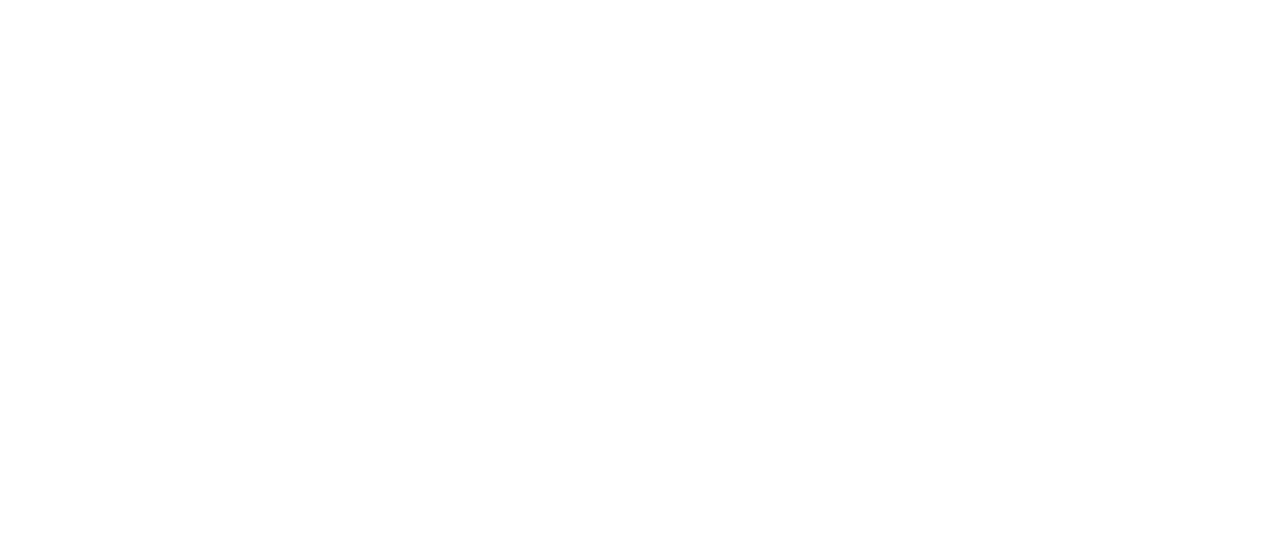
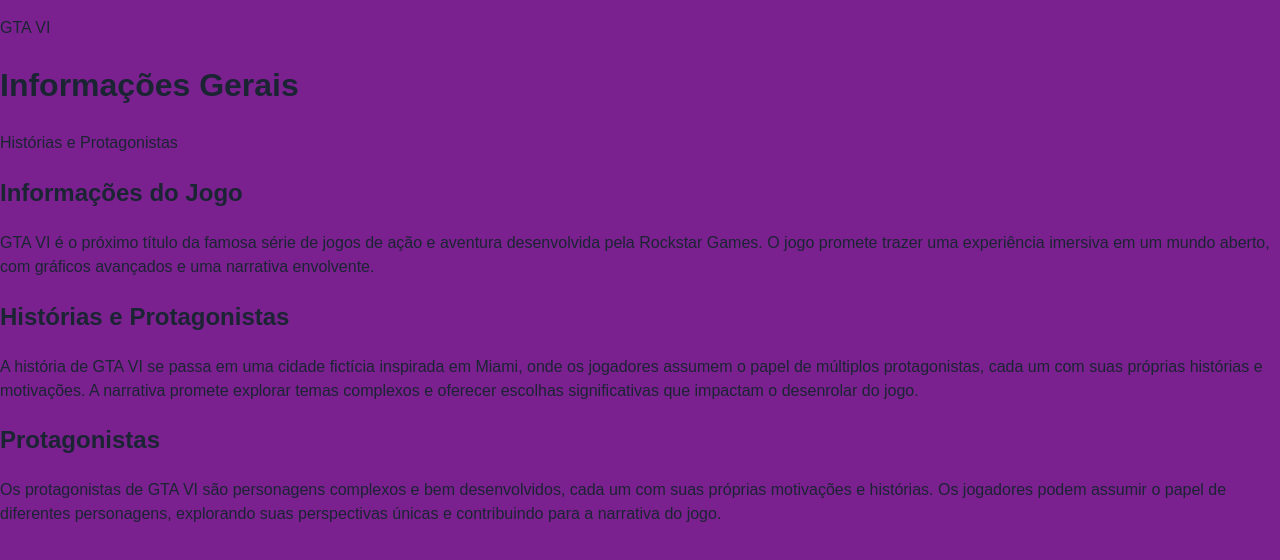
Before and after one commit to augustocosta150-spec/GTA-VI, a plain HTML site: page index.html/index.html in a window 1280 px wide. Drawn offline with Linux system fonts and the light colour scheme; files that its build step writes are made by us from their sources.

Commit message:
Refatorar a estrutura do código para melhorar a legibilidade e a manutenibilidade.

```diff
--- a/index.html/index.html
+++ b/index.html/index.html
@@ -4,8 +4,33 @@
     <meta charset="UTF-8">
     <meta name="viewport" content="GTA VI, initial-scale=1.0">
     <title>GTA VI - Informações do Jogo</title>
+    <link rel="stylesheet" href="style.css">
+    <script src="js/script.js" defer></script>
 </head>
 <body>
+    <header class+"topo">
+        <div class+"container">
+            <p class+sigla>GTA VI</p>
+            <h1>Informações Gerais</h1>
+            <p>Histórias e Protagonistas</p>
+        </div>
+    </header>
+
+    <main class="container">
+        <section class="informacoes">
+            <h2>Informações do Jogo</h2>
+            <p>GTA VI é o próximo título da famosa série de jogos de ação e aventura desenvolvida pela Rockstar Games. O jogo promete trazer uma experiência imersiva em um mundo aberto, com gráficos avançados e uma narrativa envolvente.</p>
+        </section>
+
+        <section class="historias">
+            <h2>Histórias e Protagonistas</h2>
+            <p>A história de GTA VI se passa em uma cidade fictícia inspirada em Miami, onde os jogadores assumem o papel de múltiplos protagonistas, cada um com suas próprias histórias e motivações. A narrativa promete explorar temas complexos e oferecer escolhas significativas que impactam o desenrolar do jogo.</p>
+        </section>
+
+        <section class="Protagonistas">
+            <h2>Protagonistas</h2>
+            <p>Os protagonistas de GTA VI são personagens complexos e bem desenvolvidos, cada um com suas próprias motivações e histórias. Os jogadores podem assumir o papel de diferentes personagens, explorando suas perspectivas únicas e contribuindo para a narrativa do jogo.</p>
+        </section>
 
 </body>
 </html>
```
Also changed, not shown: img/images (3).jfif (added).
